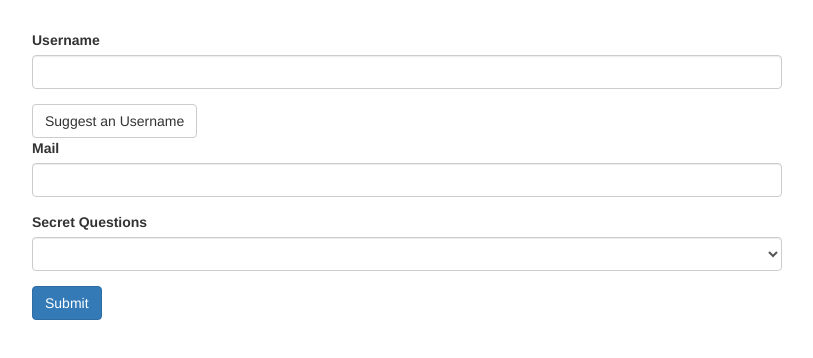
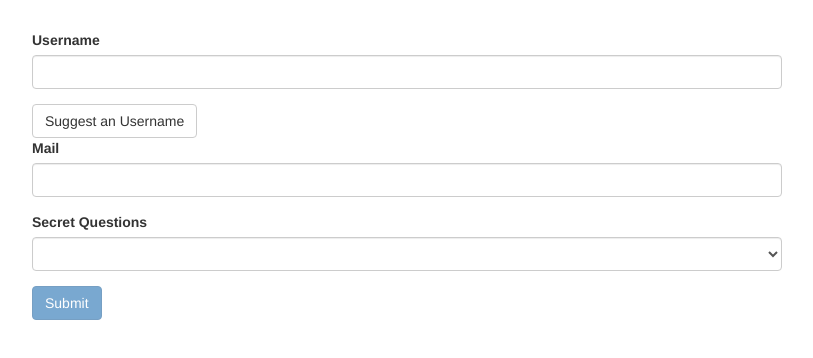
Before and after one commit to AmadouFromLionSpirit/forms-td-start, an Angular app: page / in a window 1280 px wide. Shown: the top 358 px of the page, without its empty margins (233-1046 px from the left). Built offline with nearby package versions, Linux system fonts and the light colour scheme.

Commit message:
Using the form state

```diff
--- a/src/app/app.component.css
+++ b/src/app/app.component.css
@@ -1,3 +1,6 @@
 .container {
   margin-top: 30px;
 }
+input.ng-invalid.ng-touched {
+  border: 1px solid red;
+}
--- a/src/app/app.component.html
+++ b/src/app/app.component.html
@@ -37,7 +37,10 @@
             <option value="teacher">Your first teacher?</option>
           </select>
         </div>
-        <button class="btn btn-primary" type="submit">Submit</button>
+        <button
+        class="btn btn-primary"
+         type="submit"
+         [disabled]="!f.valid">Submit</button>
       </form>
     </div>
   </div>
```
